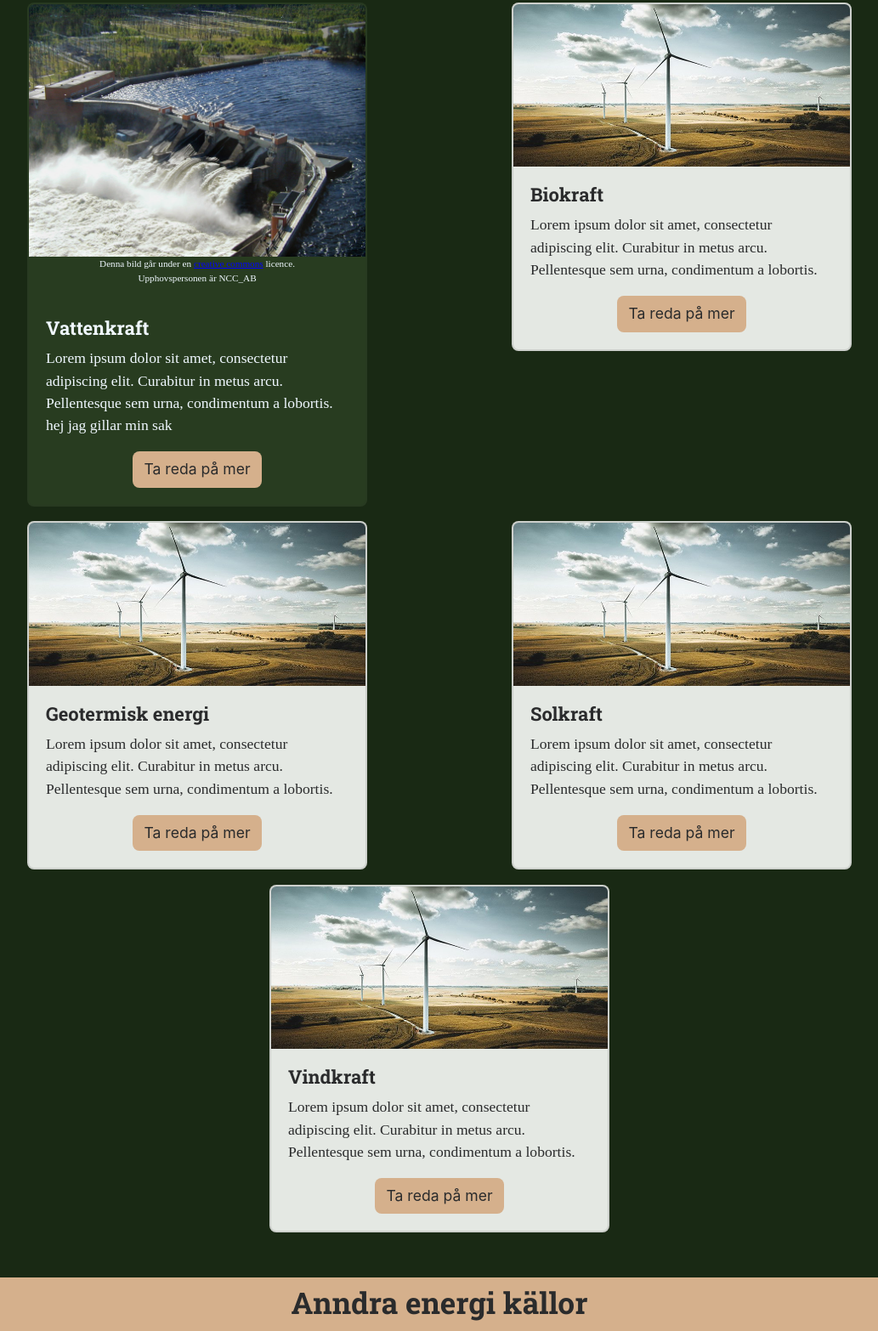
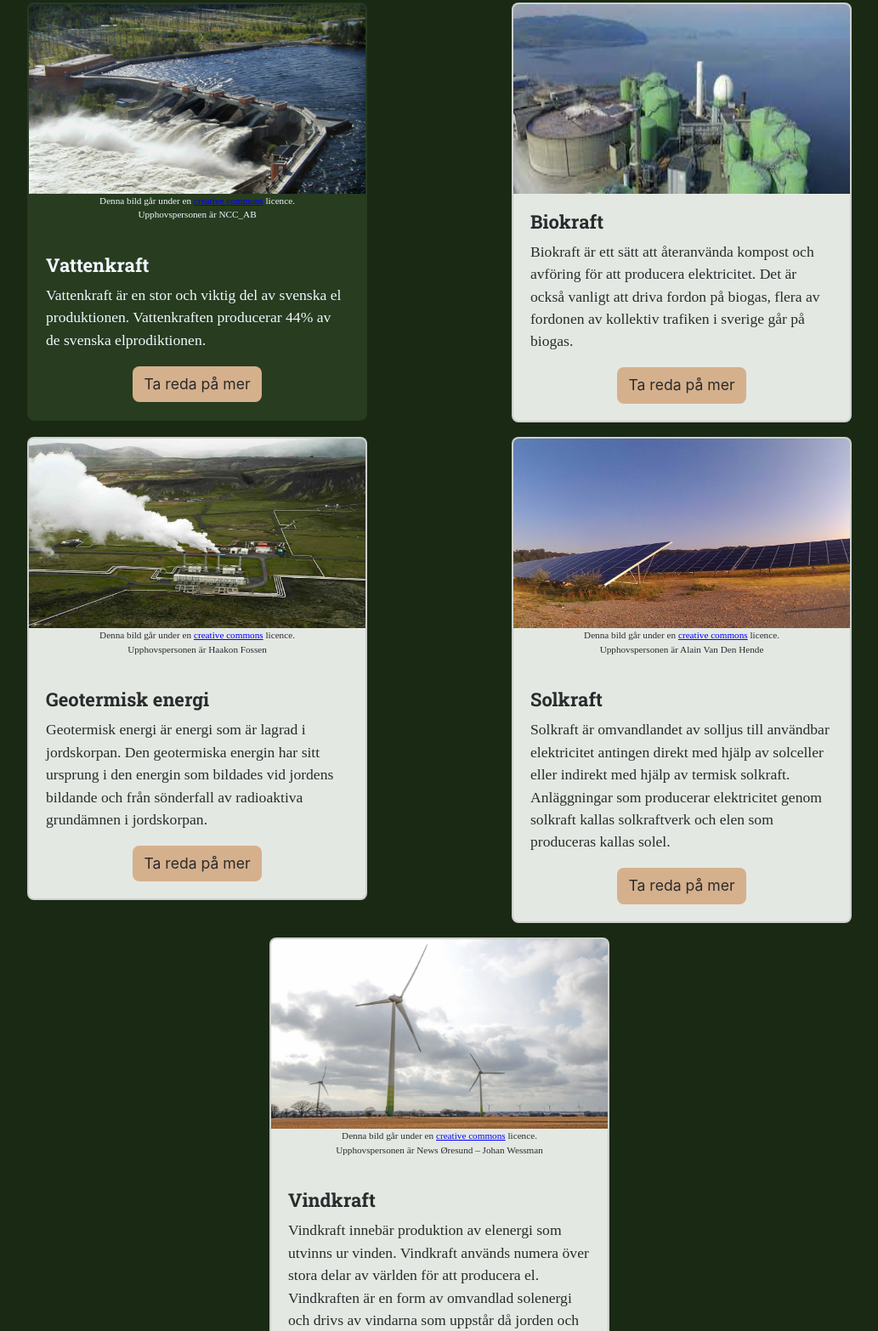
Before and after one commit to JoelBerglund05/varprojekt, a plain HTML site: page webbsite/index.html in a window 1280 px wide. Shown: the part 894-2460 px from the top of the page at 85% size, without its empty margins (123-1156 px from the left). Drawn offline with nearby package versions, Linux system fonts and the light colour scheme.

Commit message:
bilder till varge kort

```diff
--- a/webbsite/css/content_add_style.css
+++ b/webbsite/css/content_add_style.css
@@ -34,3 +34,6 @@
 #keyart-5 {
   background-image: url("img/ground12-min.svg");
 }
+.img-style {
+  aspect-ratio: 16 / 9;
+}
--- a/webbsite/index.html
+++ b/webbsite/index.html
@@ -19,6 +19,7 @@
   </head>
 
   <body class="">
+    <nav>
       <ul
         class="nav d-flex justify-content-center gap-5 sticky-top z-index bg-white"
       >
@@ -36,7 +37,8 @@
           >
         </li>
       </ul>
-    <div class="keyart" id="parallax">
+    </nav>
+    <header class="keyart" id="parallax">
       <div
         class="keyart_layer w-100 min-vh-100 parallax position-fixed"
         id="keyart-0"
@@ -85,19 +87,19 @@
         class="keyart_layer w-100 min-vh-100 d-flex justify-content-center"
         id="keyart-5"
       ></div>
-    </div>
+    </header>
 
     <div class="background">
       <div class="container-md pt-5">
-        <div class="row justify-content-around my-3">
+        <section class="row justify-content-around my-3">
           <div class="col-12 col-md-6 col-sm-12 link">
             <div class="card card_width mx-auto bg border-black">
               <img
                 src="css/img/vattenkraftverk.jpg"
-                class="card-img-top"
+                class="card-img-top img-style"
                 alt="Vattenkraftverk"
               />
-              <div class="text-center">
+              <aside class="text-center">
                 <p class="sm-text mb-0">
                   Denna bild går under en
                   <a
@@ -108,13 +110,13 @@
                   licence.
                 </p>
                 <p class="sm-text">Upphovspersonen är NCC_AB</p>
-              </div>
+              </aside>
               <div class="card-body">
                 <h5>Vattenkraft</h5>
                 <p class="card-text">
-                  Lorem ipsum dolor sit amet, consectetur adipiscing elit.
-                  Curabitur in metus arcu. Pellentesque sem urna, condimentum a
-                  lobortis. hej jag gillar min sak
+                  Vattenkraft är en stor och viktig del av svenska el
+                  produktionen. Vattenkraften producerar 44% av de svenska
+                  elprodiktionen.
                 </p>
                 <div class="d-flex justify-content-center">
                   <a href="hydropower.html" class="btn bg-secondary"
@@ -127,16 +129,17 @@
           <div class="col-12 col-md-6 col-sm-12 link">
             <div class="card card_width mx-auto bg-white">
               <img
-                src="css/img/tillfälligbild.jpg  "
-                class="card-img-top"
+                src="css/img/Biokraft.jpg"
+                class="card-img-top img-style"
                 alt="tillfällig"
               />
               <div class="card-body">
                 <h5>Biokraft</h5>
                 <p class="card-text">
-                  Lorem ipsum dolor sit amet, consectetur adipiscing elit.
-                  Curabitur in metus arcu. Pellentesque sem urna, condimentum a
-                  lobortis.
+                  Biokraft är ett sätt att återanvända kompost och avföring för
+                  att producera elektricitet. Det är också vanligt att driva
+                  fordon på biogas, flera av fordonen av kollektiv trafiken i
+                  sverige går på biogas.
                 </p>
                 <div class="d-flex justify-content-center">
                   <a href="bioenergy.html" class="btn bg-secondary"
@@ -146,21 +149,34 @@
               </div>
             </div>
           </div>
-        </div>
-        <div class="row justify-content-around my-3">
+        </section>
+        <section class="row justify-content-around my-3">
           <div class="col-12 col-md-6 col-sm-12 link">
             <div class="card card_width mx-auto">
               <img
-                src="css/img/tillfälligbild.jpg  "
-                class="card-img-top"
+                src="css/img/geotermiskenergi.jpg"
+                class="card-img-top img-style"
                 alt="tillfällig"
               />
+              <aside class="text-center">
+                <p class="sm-text mb-0">
+                  Denna bild går under en
+                  <a
+                    class="link-style"
+                    href="https://creativecommons.org/licenses/by-sa/3.0/no/deed.en"
+                    >creative commons</a
+                  >
+                  licence.
+                </p>
+                <p class="sm-text">Upphovspersonen är Haakon Fossen</p>
+              </aside>
               <div class="card-body">
                 <h5>Geotermisk energi</h5>
                 <p class="card-text">
-                  Lorem ipsum dolor sit amet, consectetur adipiscing elit.
-                  Curabitur in metus arcu. Pellentesque sem urna, condimentum a
-                  lobortis.
+                  Geotermisk energi är energi som är lagrad i jordskorpan. Den
+                  geotermiska energin har sitt ursprung i den energin som
+                  bildades vid jordens bildande och från sönderfall av
+                  radioaktiva grundämnen i jordskorpan.
                 </p>
                 <div class="d-flex justify-content-center">
                   <a href="geothermal_energy.html" class="btn bg-secondary"
@@ -173,16 +189,30 @@
           <div class="col-12 col-md-6 col-sm-12 link">
             <div class="card card_width mx-auto">
               <img
-                src="css/img/tillfälligbild.jpg"
-                class="card-img-top"
+                src="css/img/solceller.jpg"
+                class="card-img-top img-style"
                 alt="tillfällig"
               />
+              <aside class="text-center">
+                <p class="sm-text mb-0">
+                  Denna bild går under en
+                  <a
+                    class="link-style"
+                    href="https://creativecommons.org/publicdomain/zero/1.0/"
+                    >creative commons</a
+                  >
+                  licence.
+                </p>
+                <p class="sm-text">Upphovspersonen är Alain Van Den Hende</p>
+              </aside>
               <div class="card-body">
                 <h5>Solkraft</h5>
                 <p class="card-text">
-                  Lorem ipsum dolor sit amet, consectetur adipiscing elit.
-                  Curabitur in metus arcu. Pellentesque sem urna, condimentum a
-                  lobortis.
+                  Solkraft är omvandlandet av solljus till användbar
+                  elektricitet antingen direkt med hjälp av solceller eller
+                  indirekt med hjälp av termisk solkraft. Anläggningar som
+                  producerar elektricitet genom solkraft kallas solkraftverk och
+                  elen som produceras kallas solel.
                 </p>
                 <div class="d-flex justify-content-center">
                   <a href="solar_power.html" class="btn bg-secondary"
@@ -192,21 +222,37 @@
               </div>
             </div>
           </div>
-        </div>
-        <div class="row justify-content-center pb-5">
+        </section>
+        <section class="row justify-content-center pb-5">
           <div class="col-12 link primary justify-content-around">
             <div class="card card_width mx-auto">
               <img
-                src="css/img/tillfälligbild.jpg  "
-                class="card-img-top"
+                src="css/img/vindkraft.jpg"
+                class="card-img-top img-style"
                 alt="tillfällig"
               />
+              <aside class="text-center">
+                <p class="sm-text mb-0">
+                  Denna bild går under en
+                  <a
+                    class="link-style"
+                    href="https://creativecommons.org/licenses/by/2.0/"
+                    >creative commons</a
+                  >
+                  licence.
+                </p>
+                <p class="sm-text">
+                  Upphovspersonen är News Øresund – Johan Wessman
+                </p>
+              </aside>
               <div class="card-body">
                 <h5>Vindkraft</h5>
                 <p class="card-text">
-                  Lorem ipsum dolor sit amet, consectetur adipiscing elit.
-                  Curabitur in metus arcu. Pellentesque sem urna, condimentum a
-                  lobortis.
+                  Vindkraft innebär produktion av elenergi som utvinns ur
+                  vinden. Vindkraft används numera över stora delar av världen
+                  för att producera el. Vindkraften är en form av omvandlad
+                  solenergi och drivs av vindarna som uppstår då jorden och dess
+                  atmosfär värms av solen.
                 </p>
                 <div class="d-flex justify-content-center">
                   <a href="wind_power.html" class="btn bg-secondary"
@@ -216,13 +262,13 @@
               </div>
             </div>
           </div>
-        </div>
+        </section>
       </div>
     </div>
     <footer class="bg-secondary">
       <h2 class="text-center pt-2 pb-2">Anndra energi källor</h2>
       <div class="container">
-        <div class="row justify-content-between flex-wrap">
+        <nav class="row justify-content-between flex-wrap">
           <ul class="footer_ul col-md-4 col-sm-12">
             <li class="d-flex align-items-center justify-content-center my-5">
               <a class="arrow_back" id="go-back" href="">Tillbaka</a>
@@ -249,7 +295,7 @@
               <a class="arrow_forward" href="hydropower.html">Nästa sida</a>
             </li>
           </ul>
-        </div>
+        </nav>
       </div>
     </footer>
     <script src="Js/script.js"></script>
```
Also changed, not shown: webbsite/css/img/Biokraft.jpg (added), webbsite/css/img/geotermiskenergi.jpg (added), webbsite/css/img/solceller.jpg (added), webbsite/css/img/vindkraft.jpg (added). Lines whose indentation alone changed are shown as unchanged.
